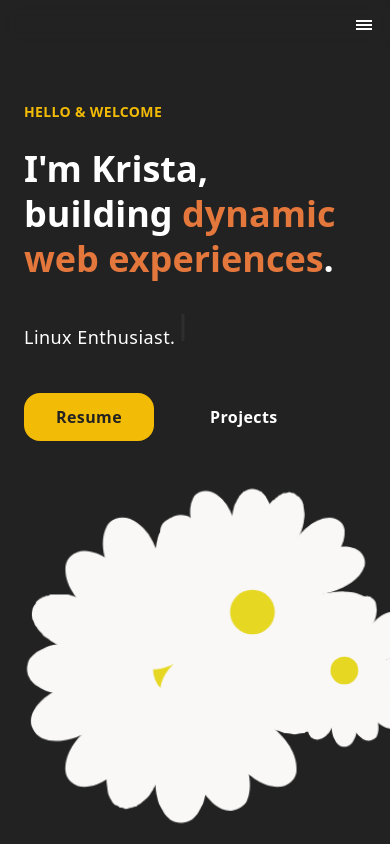
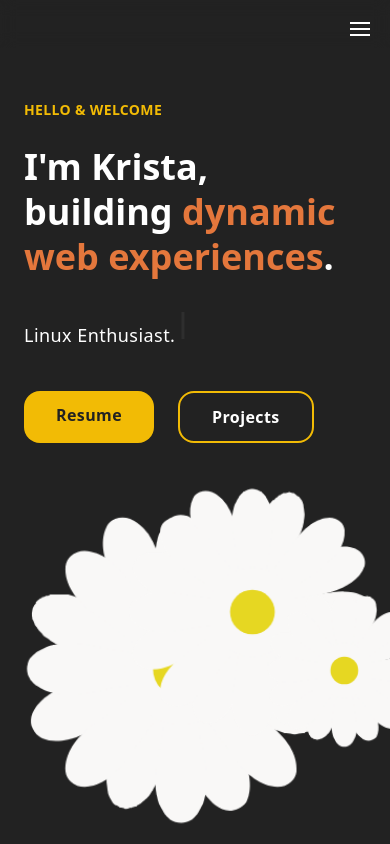
Before and after one commit to sunnycc17/my-portfolio, a Next.js app: page / in a window 390 px wide. Shown: the top 844 px of the page. Built offline with nearby package versions, Linux system fonts and the light colour scheme.

Commit message:
changed favicon edited header hamburger and working on animated buttons

```diff
--- a/app/globals.css
+++ b/app/globals.css
@@ -6,10 +6,9 @@
   line-height: 1; /* align better */
 }
 
-
 :root {
-  --clr-primary: #F2BB05;
-  --clr-seondary: #EDDEA4;
+  --clr-primary: #f2bb05;
+  --clr-seondary: #eddea4;
 }
 
 #btn1 {
@@ -29,5 +28,10 @@
 }
 
 .highlight-primary {
-  color: var(--clr-primary)
+  color: var(--clr-primary);
 }
+
+#btn2 {
+  border: 2px solid var(--clr-primary);
+  background: #222222;
+}
--- a/components/common/Header.jsx
+++ b/components/common/Header.jsx
@@ -12,20 +12,20 @@ export default function Header() {
   const handleScroll = (id) => {
     const el = document.getElementById(id);
     if (el) {
-      const headerOffset = 80;
-      const elementPosition = el.getBoundingClientRect().top + window.scrollY;
-      const offsetPosition = elementPosition - headerOffset;
-      window.scrollTo({ top: offsetPosition, behavior: "smooth" });
+      const offset = el.getBoundingClientRect().top + window.scrollY - 80;
+      window.scrollTo({ top: offset, behavior: "smooth" });
     }
     setOpen(false);
   };
 
   useEffect(() => {
     const onScroll = () => {
-      const scrollPos = window.scrollY + window.innerHeight / 2;
+      const pos = window.scrollY + window.innerHeight / 2;
       const current = navItems.find((id) => {
         const el = document.getElementById(id);
-        return el && el.offsetTop <= scrollPos && scrollPos < el.offsetTop + el.offsetHeight;
+        return (
+          el && el.offsetTop <= pos && pos < el.offsetTop + el.offsetHeight
+        );
       });
       setCurrentSection(current || "");
     };
@@ -34,52 +34,56 @@ export default function Header() {
     return () => window.removeEventListener("scroll", onScroll);
   }, []);
 
+  const Hamburger = ({ active }) => (
+    <div className="relative w-5 h-5">
+      <span
+        className={clsx(
+          "absolute left-0 top-1/2 w-5 h-0.5 bg-white origin-center transition-all duration-300",
+          active ? "rotate-45 -translate-y-0.5" : "-translate-y-1.5"
+        )}
+      />
+      <span
+        className={clsx(
+          "absolute left-0 top-1/2 w-5 h-0.5 bg-white transition-opacity duration-200",
+          active ? "opacity-0" : "opacity-100"
+        )}
+      />
+      <span
+        className={clsx(
+          "absolute left-0 top-1/2 w-5 h-0.5 bg-white origin-center transition-all duration-300",
+          active ? "-rotate-45 translate-y-0.5" : "translate-y-1.5"
+        )}
+      />
+    </div>
+  );
+
   return (
     <header className="fixed top-0 z-20 w-full">
       <div className="backdrop-blur-sm">
         <nav className="mx-auto flex max-w-7xl items-center justify-center p-6 sm:p-4">
-          {/* Mobile menu button */}
           <div className="absolute right-0 flex p-2 lg:hidden">
             <button
               type="button"
-              className="inline-flex items-center justify-center rounded-md p-2.5"
+              className="inline-flex items-center justify-center rounded-md p-3 mt-2"
               onClick={() => setOpen(!open)}
             >
-              <span className="sr-only">Toggle menu</span>
-              <div className="relative w-4 h-4">
-                <span
-                  className={clsx(
-                    "absolute left-0 top-1/2 w-4 h-0.5 bg-white transform transition-all duration-300 ease-in-out",
-                    open ? "rotate-45 -translate-y-0.5" : "-translate-y-1"
-                  )}
-                />
-                <span
-                  className={clsx(
-                    "absolute left-0 top-1/2 w-4 h-0.5 bg-white transform transition-all duration-300 ease-in-out",
-                    open ? "opacity-0" : "translate-y-0"
-                  )}
-                />
-                <span
-                  className={clsx(
-                    "absolute left-0 top-1/2 w-4 h-0.5 bg-white transform transition-all duration-300 ease-in-out",
-                    open ? "-rotate-45 translate-y-0.5" : "translate-y-1"
-                  )}
-                />
-              </div>
+              <Hamburger active={open} />
             </button>
           </div>
 
-          {/* Desktop menu */}
           <div className="hidden lg:flex lg:gap-x-4">
             {navItems.map((item) => {
-              const isActive = currentSection === item;
+              const active = currentSection === item;
               return (
                 <button
                   key={item}
                   onClick={() => handleScroll(item)}
                   className={clsx(
-                    "group relative rounded-xl px-5 py-2 text-xl transition-all duration-300 hover:scale-105",
-                    isActive && "scale-105"
+                    "relative rounded-xl px-5 py-2 text-xl transition-all duration-300",
+                    "hover:scale-110 hover:opacity-80",
+                    active && "highlight-primary scale-110",
+                    active &&
+                      "after:absolute after:left-0 after:right-0 after:-bottom-1 after:h-0.5 after:bg-current"
                   )}
                 >
                   {item}
@@ -90,7 +94,6 @@ export default function Header() {
         </nav>
       </div>
 
-      {/* Mobile menu */}
       <div
         className={clsx(
           "lg:hidden fixed inset-y-0 right-0 z-10 w-64 overflow-hidden bg-[#222222] px-6 py-6 sm:max-w-sm transform transition-all duration-700 ease-in-out border-l border-[#1a1a1a]",
@@ -98,28 +101,12 @@ export default function Header() {
         )}
       >
         <div className="flex items-center justify-end mb-4">
-          <button type="button" className="-m-2.5 rounded-md p-2.5" onClick={() => setOpen(false)}>
-            <span className="sr-only">Close menu</span>
-            <div className="relative w-4 h-4">
-              <span
-                className={clsx(
-                  "absolute left-0 top-1/2 w-4 h-0.5 bg-white transform transition-all duration-300 ease-in-out",
-                  open ? "rotate-45 -translate-y-0.5" : "-translate-y-1"
-                )}
-              />
-              <span
-                className={clsx(
-                  "absolute left-0 top-1/2 w-4 h-0.5 bg-white transform transition-all duration-300 ease-in-out",
-                  open ? "opacity-0" : "translate-y-0"
-                )}
-              />
-              <span
-                className={clsx(
-                  "absolute left-0 top-1/2 w-4 h-0.5 bg-white transform transition-all duration-300 ease-in-out",
-                  open ? "-rotate-45 translate-y-0.5" : "translate-y-1"
-                )}
-              />
-            </div>
+          <button
+            type="button"
+            className="rounded-md p/2"
+            onClick={() => setOpen(false)}
+          >
+            <Hamburger active={open} />
           </button>
         </div>
 
```
Also changed, not shown: 2 other files (tests, documents, lock files or other folders).
